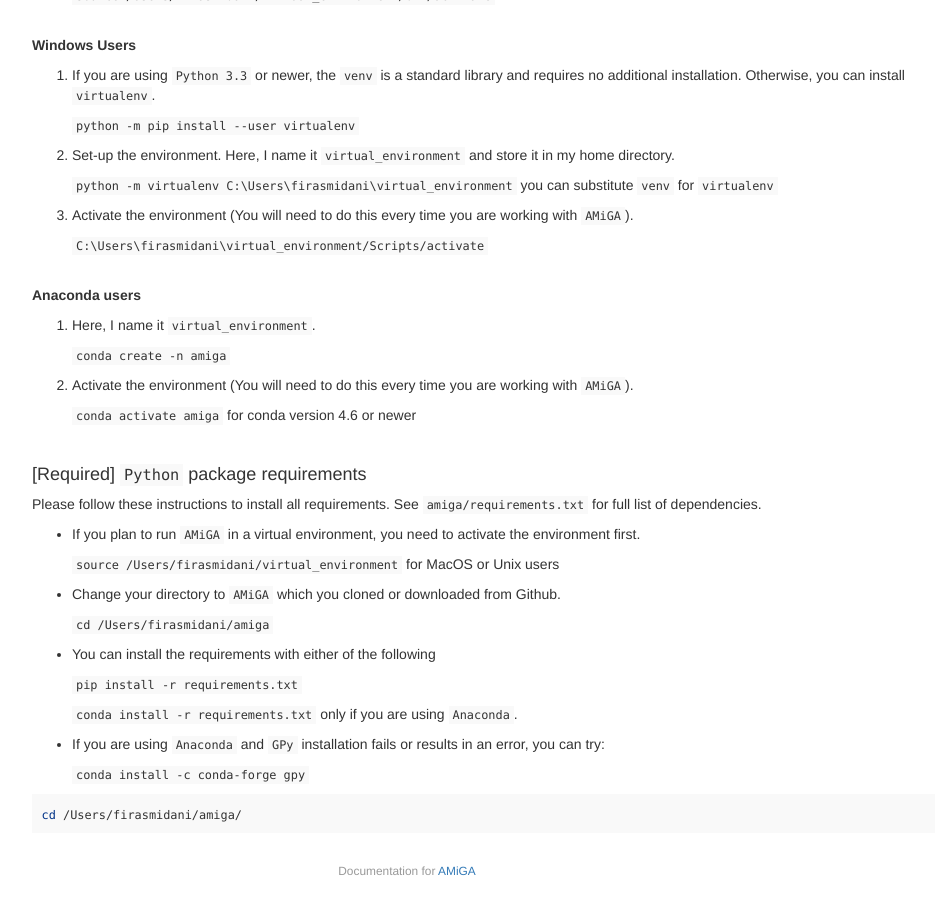
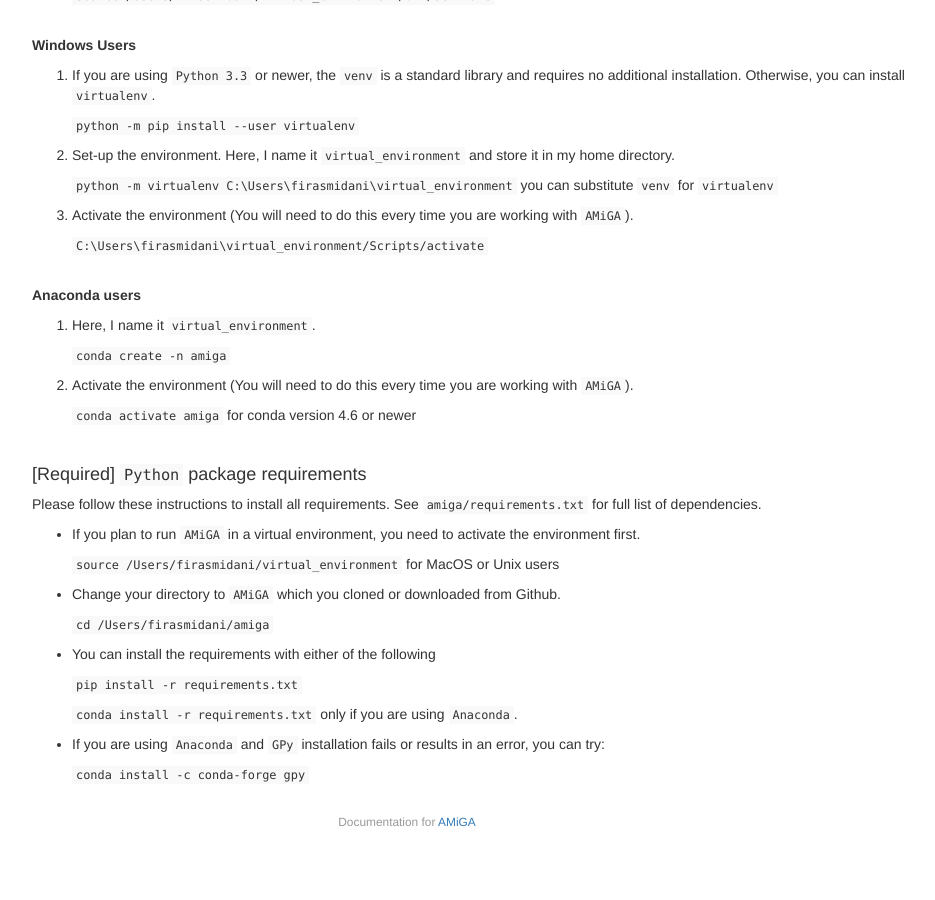
Before and after one commit to firasmidani/amiga, a Jekyll site: the page built from docs/_posts/2020-03-23-installation.md, in a window 1280 px wide and 900 px high, scrolled down 1378 px. Shown: the whole window, without its empty margins (233-1168 px from the left). Built offline with Jekyll 4.4.1, drawn with Linux system fonts in a browser that asks for light colours; after the commit the page ends 2229 px from its top, so only the background shows below that.

Commit message:
completed full draft of installation.md

````diff
--- a/docs/_posts/2020-03-23-installation.md
+++ b/docs/_posts/2020-03-23-installation.md
@@ -119,11 +119,3 @@
 - If you are using `Anaconda` and `GPy` installation fails or results in an error, you can try:
 
     `conda install -c conda-forge gpy`
-
-
-
-
-
-```bash
-cd /Users/firasmidani/amiga/
-```
````
